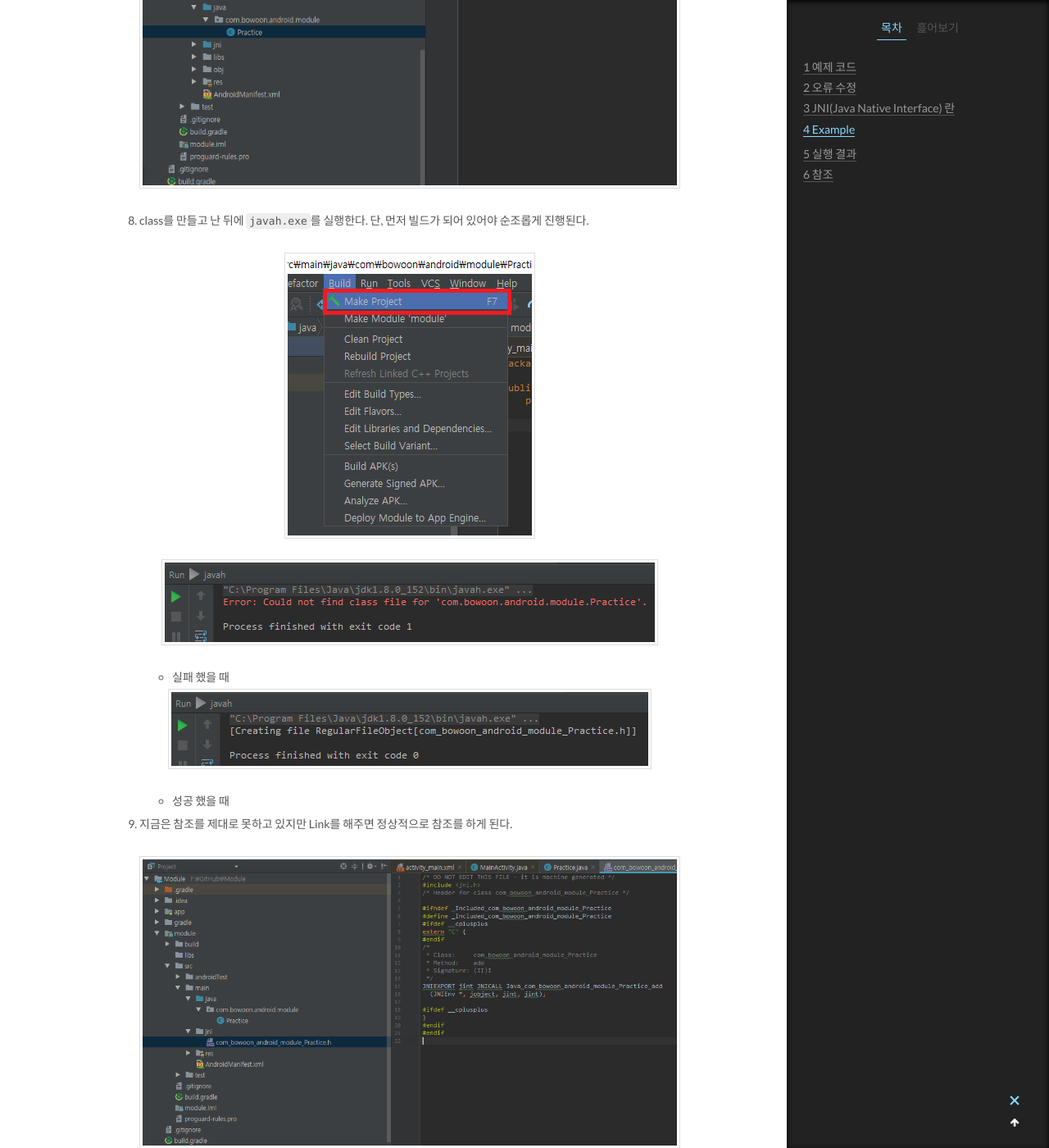
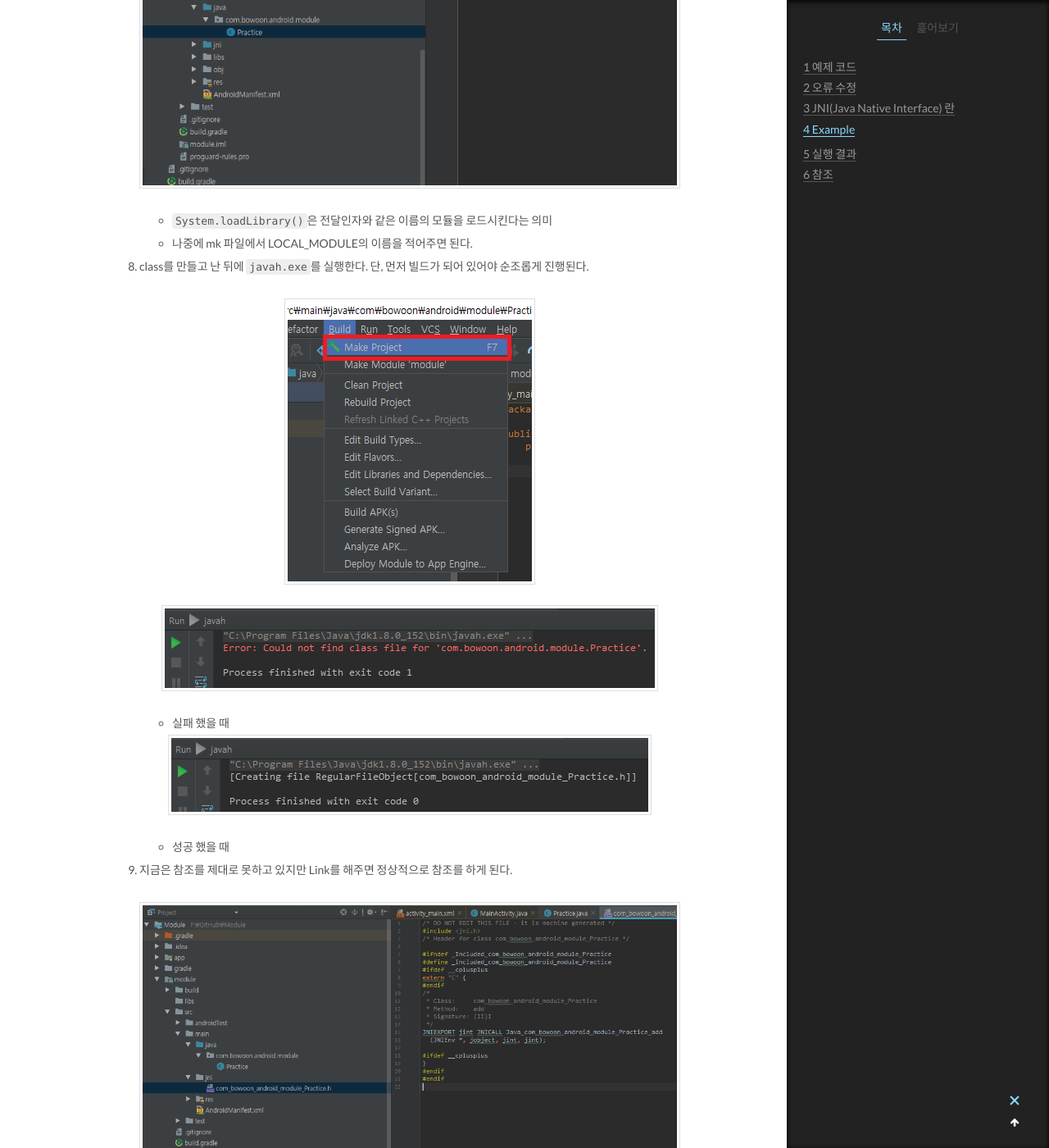
Before and after one commit to KimBoWoon/KimBoWoon.github.io, a Jekyll site: the page built from _posts/2018-03-31-android-jni.md, in a window 1280 px wide and 1400 px high, scrolled down 3704 px. Shown: the whole window at 82% size. Built offline with Jekyll 4.4.1, drawn with Linux system fonts in a browser that asks for light colours; comment, search, counter and statistics services are not loaded.

Commit message:
update post android jni

````diff
--- a/_posts/2018-03-31-android-jni.md
+++ b/_posts/2018-03-31-android-jni.md
@@ -62,6 +62,8 @@ categories:
 7. 이제 자신의 패키지명 아래에 java class를 생성한다. class에는 메소드만 선언해주고 나중에 ```javah.exe```를 사용하면 jni폴더 아래에 헤더 파일이 생성된다.
 
 	![그림](https://raw.githubusercontent.com/KimBoWoon/KimBoWoon.github.io/master/_img/android/create-class.png)
+    * ```System.loadLibrary()```은 전달인자와 같은 이름의 모듈을 로드시킨다는 의미
+    * 나중에 mk 파일에서 LOCAL_MODULE의 이름을 적어주면 된다.
 
 8. class를 만들고 난 뒤에 ```javah.exe```를 실행한다. 단, 먼저 빌드가 되어 있어야 순조롭게 진행된다.
 
````
